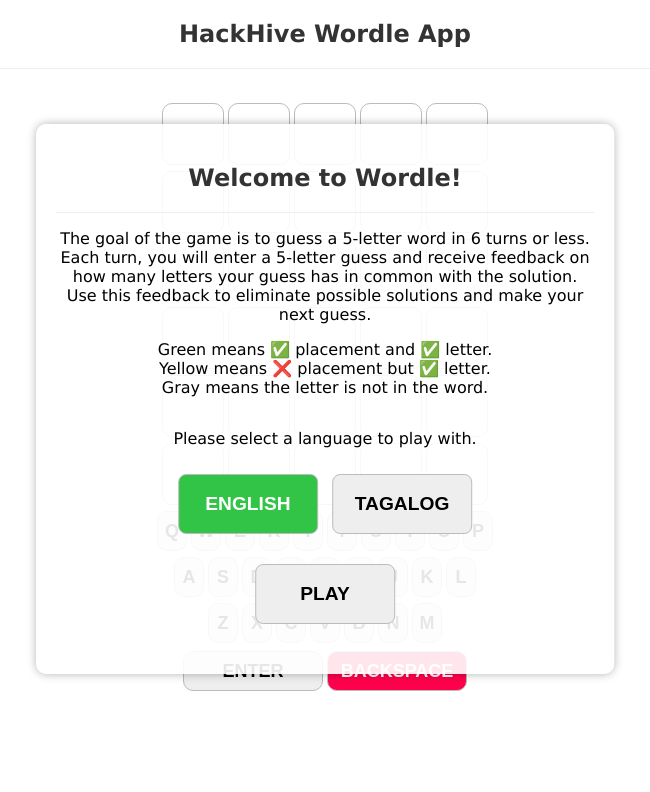
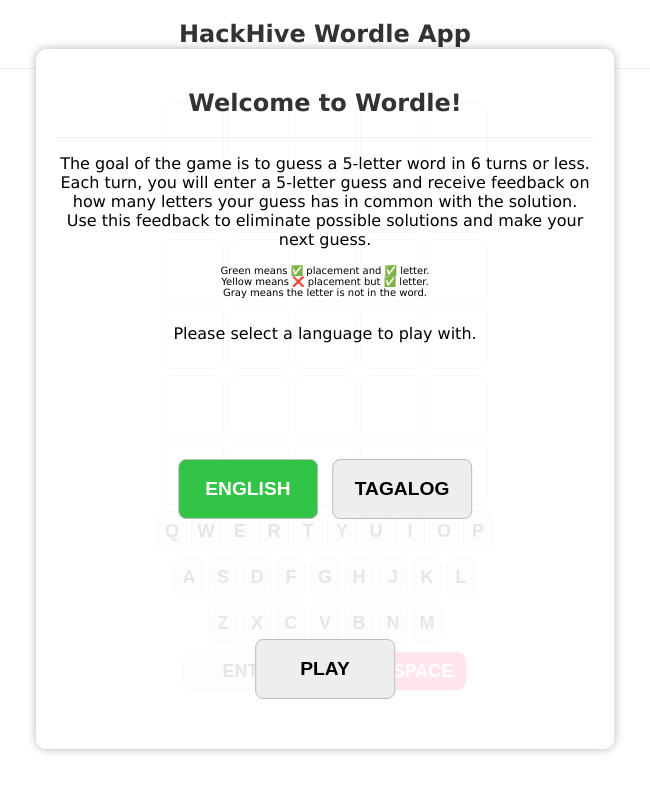
Before and after one commit to markuskusxyren/wordle, a React (Create React App) app: page / in a window 768 px wide. Shown: the top 792 px of the page, without its empty margins (59-709 px from the left). Built offline with nearby package versions, Linux system fonts and the light colour scheme.

Commit message:
changeed media quieries

```diff
--- a/src/App.js
+++ b/src/App.js
@@ -19,7 +19,7 @@ function App() {
 
   return (
     <div className="App">
-      <h1>HackHive Wordle App</h1>
+      <h1 className="top-name">HackHive Wordle App</h1>
       {solution && (
         <Wordle
           solution={solution}
--- a/src/components/Wordle.js
+++ b/src/components/Wordle.js
@@ -92,7 +92,7 @@ export default function Wordle({ solution, currentDict, setCurrentDict }) {
             this feedback to eliminate possible solutions and make your next
             guess.
           </p>
-          <p>
+          <p className="instructions-color">
             Green means ✅ placement and ✅ letter. <br />
             Yellow means ❌ placement but ✅ letter. <br />
             Gray means the letter is not in the word.
--- a/src/index.css
+++ b/src/index.css
@@ -331,20 +331,7 @@ h1 {
   text-transform: uppercase;
 }
 
-@media (max-width: 400px) {
-  .keypad {
-    /* Adjust styles for very small screens */
-    padding: 0 1px;
-  }
-
-  .key {
-    /* Adjust the size of the keys for very small screens */
-    font-size: 10px;
-    margin: 1px;
-  }
-}
-
-@media (min-width: 401px) and (max-width: 600px) {
+@media (min-width: 200px) and (max-width: 600px) {
   .main {
     display: flex;
     flex-direction: column;
@@ -362,6 +349,14 @@ h1 {
   .key {
     /* Adjust the size of the keys for small screens */
     font-size: 14px;
+  }
+  .instructions-color {
+    font-size: 10px;
+  }
+  .dict-buttons {
+    width: 110px;
+    height: 60px;
+    font-size: 1em;
   }
 }
 
@@ -383,6 +378,25 @@ h1 {
   .key {
     /* Adjust the size of the keys for medium screens */
     font-size: 18px;
+  }
+  .instructions-color {
+    font-size: 10px;
+  }
+  .dict-buttons {
+    width: 140px;
+    height: 60px;
+    font-size: 1.2em;
+    border: 1px solid #bbb;
+    background-color: #eee;
+    display: flex;
+    justify-content: center;
+    align-items: center;
+    text-transform: uppercase;
+    font-weight: bold;
+    cursor: pointer;
+    transition: background-color 0.3s ease-in;
+    margin: 100px auto;
+    border-radius: 8px;
   }
 }
 
@@ -409,3 +423,18 @@ h1 {
     margin: 5px;
   }
 }
+
+@media (max-height: 731px) {
+  .top-name {
+    display: none;
+  }
+  .main {
+    display: flex;
+    flex-direction: column;
+    justify-content: center;
+    align-items: center;
+    height: 100vh;
+    text-align: center;
+    transform: translateY(5px); /* Adjust as needed */
+  }
+}
```
